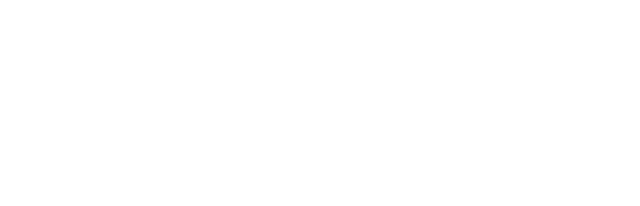
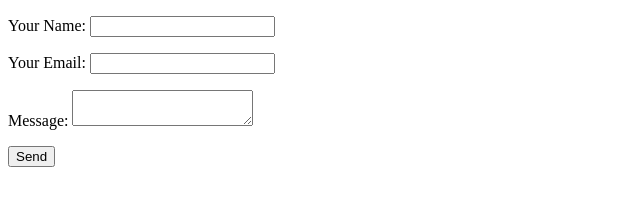
Before and after one commit to Gbaja/sine-nomine, a Gatsby site: page /contact in a window 1280 px wide. Before the commit this address had no page. Shown: the whole page, without its empty margins (0-640 px from the left). Built offline with nearby package versions, Linux system fonts and the light colour scheme; Gatsby itself is replaced by a stand-in of ours.

Commit message:
Add form, push to see if it works

```diff
--- /dev/null
+++ b/src/pages/contact.js
@@ -0,0 +1,23 @@
+import React from 'react'
+import './pages.css'
+
+const ContactPage = () => (
+    <div>
+        <form name="contact" method="POST" netlify>
+            <p>
+                <label>Your Name: <input type="text" name="name" /></label>
+            </p>
+            <p>
+                <label>Your Email: <input type="email" name="email" /></label>
+            </p>
+            <p>
+                <label>Message: <textarea name="message"></textarea></label>
+            </p>
+            <p>
+                <button type="submit">Send</button>
+            </p>
+        </form>
+    </div>
+);
+
+export default ContactPage
```
Also changed, not shown: src/components/menu.js (+5 -5 lines).
